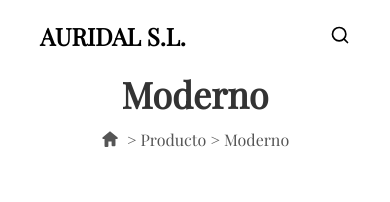
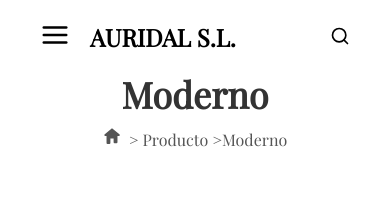
Before and after one commit to 100451211/MarcosItalianos, a plain HTML site: page producto/moderno.html in a window 390 px wide. Shown: the top 202 px of the page. Drawn offline with nearby package versions, Linux system fonts and the light colour scheme.

Commit message:
cambio menu en todo

```diff
--- a/css/styles.css
+++ b/css/styles.css
@@ -129,7 +129,7 @@ nav ul {
     position: fixed;
     top: 0;
     left: 0;
-    background-color: grey;
+    background-color: rgb(160, 132, 132);
     overflow-x: hidden;
     transition: 0.5s;
     z-index: 2000;
@@ -217,6 +217,7 @@ nav ul {
         cursor: pointer;
         position: relative;
         z-index: 1002;
+        margin-right: 20px;
     }
 
     .menu-icon-image {
--- a/producto/moderno.html
+++ b/producto/moderno.html
@@ -12,9 +12,17 @@
     <!-- Header -->
     <header>
         <nav class="top-menu">
-            <a href="../index.html">
-                <div class="logo">AURIDAL S.L.</div>
-            </a>
+            <div class="menu-icon" id="menuIcon">
+                <!-- SVG for the Menu Icon -->
+                <svg xmlns="http://www.w3.org/2000/svg" width="30" height="30" viewBox="0 0 24 24" fill="none" stroke="black" stroke-width="2" stroke-linecap="round" stroke-linejoin="round" id="menuSvg">
+                    <line x1="3" y1="12" x2="21" y2="12"></line>
+                    <line x1="3" y1="6" x2="21" y2="6"></line>
+                    <line x1="3" y1="18" x2="21" y2="18"></line>
+                </svg>
+            </div>
+            <div class="logo">
+                <a href="../index.html">AURIDAL S.L.</a>
+            </div>
             <ul class="menu">
                 <li><a href="../index.html">Inicio</a></li>
                 <li class="dropdown">
@@ -65,13 +73,17 @@
                 <section class="product-title">
                     <h1>Moderno</h1>
                     <!-- Breadcrumb with Home Icon -->
-                    <p>
-                        <!-- Home SVG icon -->
-                        <svg xmlns="http://www.w3.org/2000/svg" width="16" height="16" fill="currentColor" class="bi bi-house" viewBox="0 0 16 16">
+                    <!-- Breadcrumb with Home Icon -->
+                <p>
+                    <!-- Home SVG icon -->
+                    <a href="../index.html" style="text-decoration: none; color: inherit;">
+                        <svg href="../index.html" xmlns="http://www.w3.org/2000/svg" width="16" height="16" fill="currentColor" class="bi bi-house" viewBox="0 0 16 16">
                             <path fill-rule="evenodd" d="M8 .134l6.571 5.428c.326.27.429.745.245 1.12a.857.857 0 0 1-.794.48H12.86v5.527a.857.857 0 0 1-.857.857h-1.715a.857.857 0 0 1-.857-.857V9.429H6.571v3.857a.857.857 0 0 1-.857.857H4a.857.857 0 0 1-.857-.857V7.163H2.128a.857.857 0 0 1-.794-.48.857.857 0 0 1 .245-1.12L8 .134z"/>
                         </svg>
-                        > Producto > Moderno
-                    </p>
+                    </a>
+                        > Producto >
+                    <a href="moderno.html" style="text-decoration: none; color: inherit;"> Moderno
+                </p>
                 </section>
             </div>
 
```
Also changed, not shown: nuestraEmpresa/queOfrecemos.html (+6 -1 lines), nuestraEmpresa/quienesSomos.html (+6 -1 lines), pie/contacto.html (+9 -4 lines), pie/privacidad.html (+9 -4 lines), pie/servicio.html (+9 -4 lines), producto/clasico.html (+19 -6 lines), producto/colores.html (+13 -5 lines), producto/natural.html (+13 -5 lines), producto/product.html (+6 -1 lines), search-results.html (+6 -1 lines).
